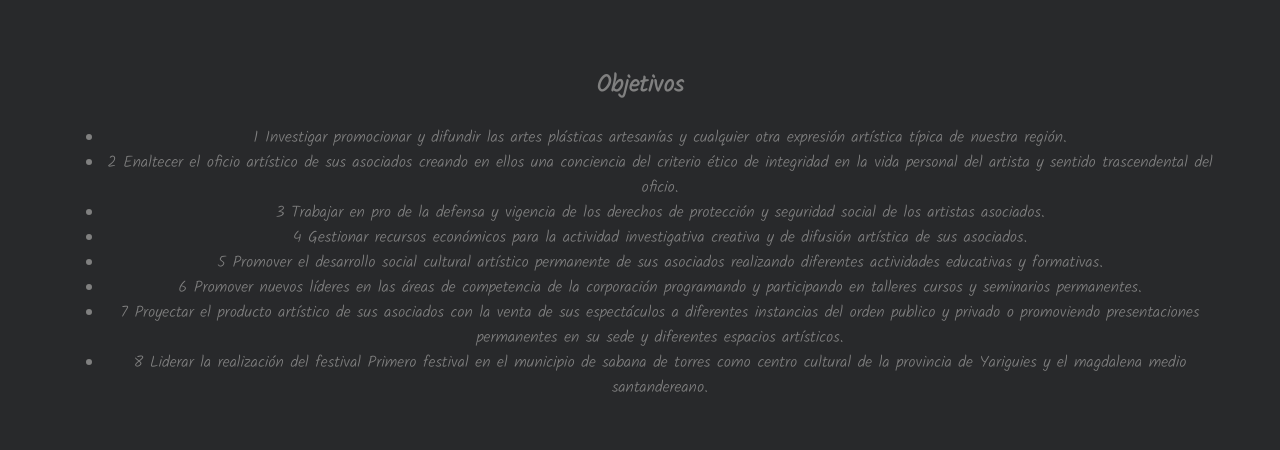
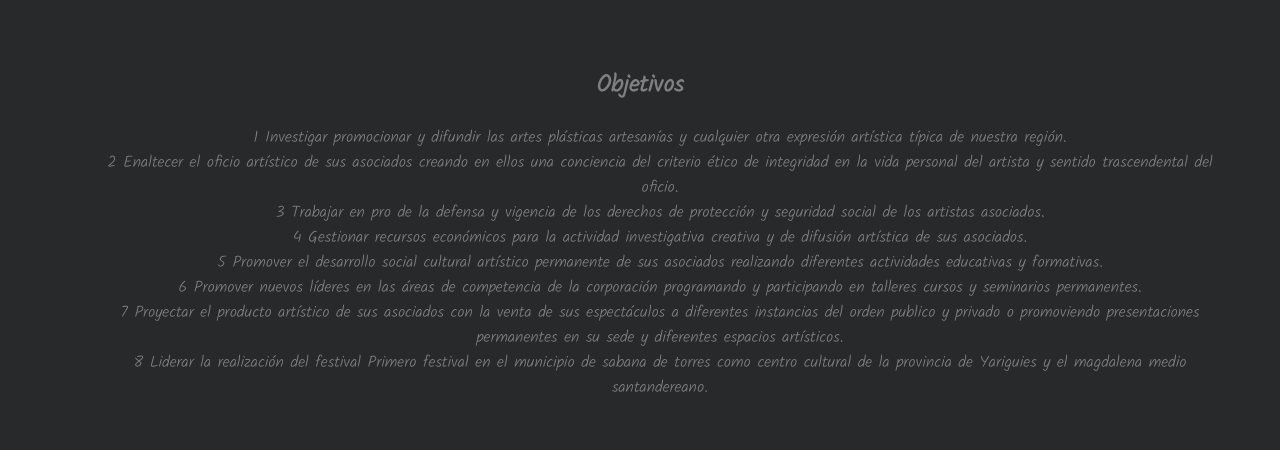
Before and after one commit to ximena-p/primeroFestival, a React (Create React App) app: page / in a window 1280 px wide. Shown: the part 1160-1610 px from the top of the page. Built offline with nearby package versions, Linux system fonts and the light colour scheme; a web font is replaced by a local one.

Commit message:
editano lista

```diff
--- a/src/components/cuerpo.css
+++ b/src/components/cuerpo.css
@@ -30,3 +30,7 @@
         flex-direction: column;
     }
 }
+
+ul{
+    list-style: none;
+}
```
